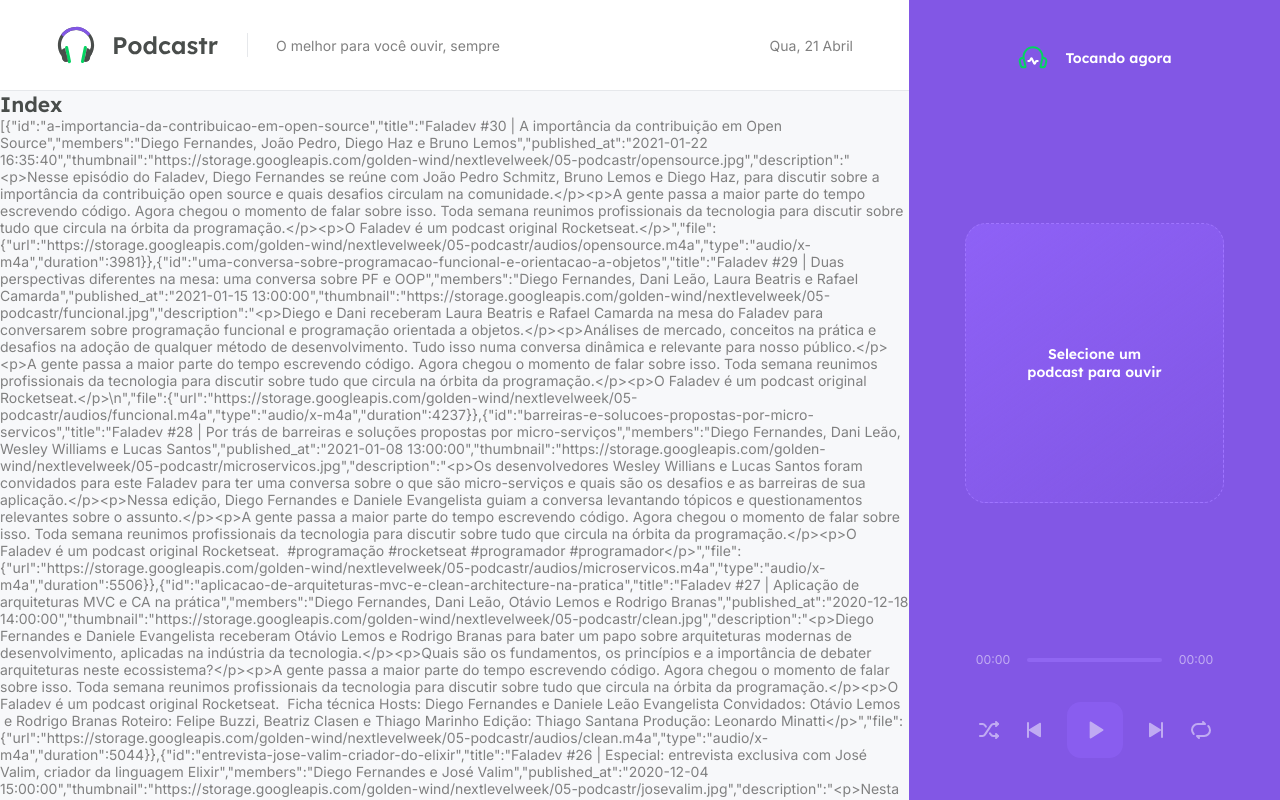
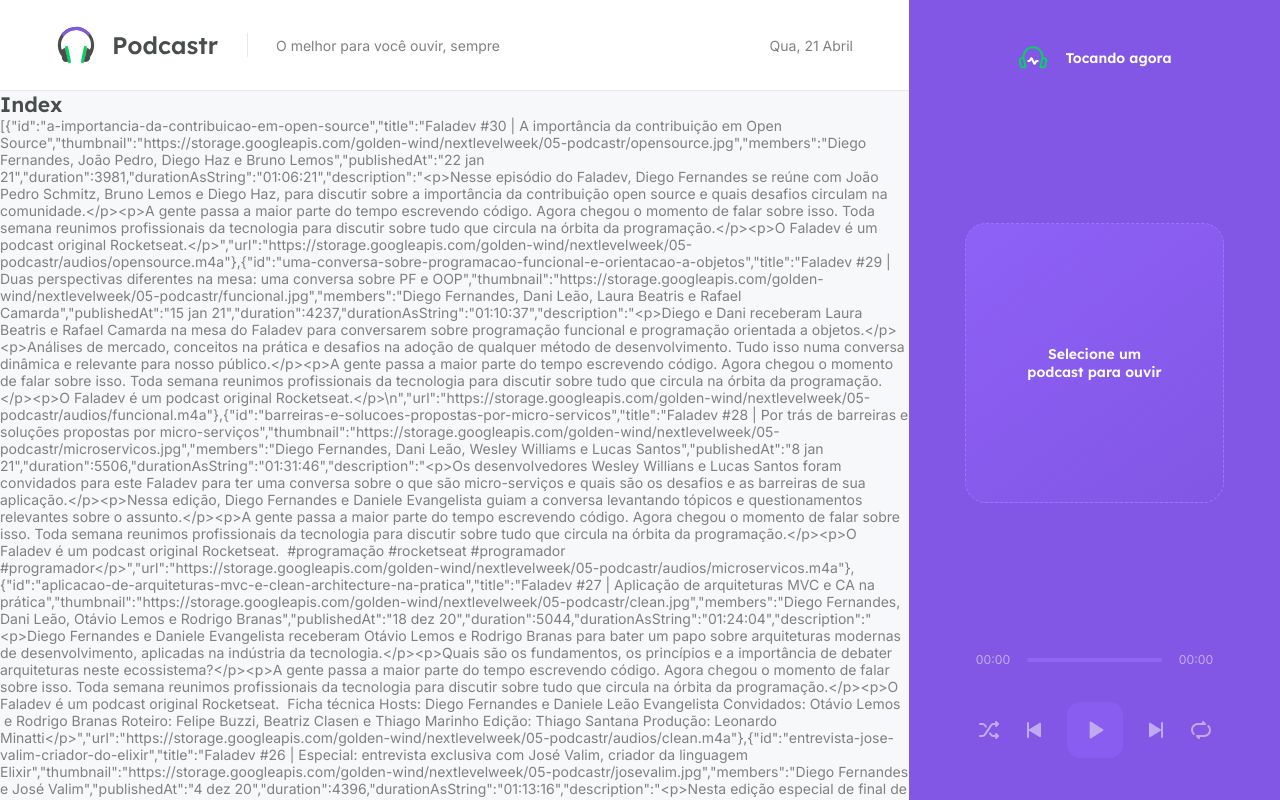
Before and after one commit to glauciocorreia/podcastr, a Next.js app: page / in a window 1280 px wide. Shown: the top 800 px of the page. Built offline with nearby package versions, Linux system fonts and the light colour scheme; data requests are answered from the project's data file.

Commit message:
Cleaned Episode data

```diff
--- a/src/pages/index.tsx
+++ b/src/pages/index.tsx
@@ -1,10 +1,14 @@
+import { GetStaticProps } from 'next'
+import { format, parseISO } from 'date-fns'
+import ptBR from "date-fns/locale/pt-BR";
 import { api } from '../services/api'
-import { GetStaticProps } from 'next'
+import { convertDurationToTimeString } from '../utils/convertDurationToTimeString'
 
 type Episode = {
   id: string
   title: string
   members: string
+  published_at: string
 }
 
 type HomeProps = {
@@ -30,9 +34,23 @@
     }
   })
 
+  const episodes = data.map(episode => {
+    return {
+      id: episode.id,
+      title: episode.title,
+      thumbnail: episode.thumbnail,
+      members: episode.members,
+      publishedAt: format(parseISO(episode.published_at), 'd MMM yy', {locale: ptBR}),
+      duration: Number(episode.file.duration),
+      durationAsString: convertDurationToTimeString(Number(episode.file.duration)),
+      description: episode.description,
+      url: episode.file.url
+    }
+  })
+
   return {
     props: {
-      episodes: data,
+      episodes,
     },
     revalidate: 60 * 60 * 8
   }
--- /dev/null
+++ b/src/utils/convertDurationToTimeString.ts
@@ -0,0 +1,11 @@
+export function convertDurationToTimeString(duration: number) {
+  const hours = Math.floor(duration / (60 * 60));
+  const minutes = Math.floor((duration % 3600) / 60);
+  const seconds = duration % 60;
+
+  const timeString = [hours, minutes, seconds]
+    .map(unit => String(unit).padStart(2, '0'))
+    .join(':')
+
+  return timeString;
+}
```
